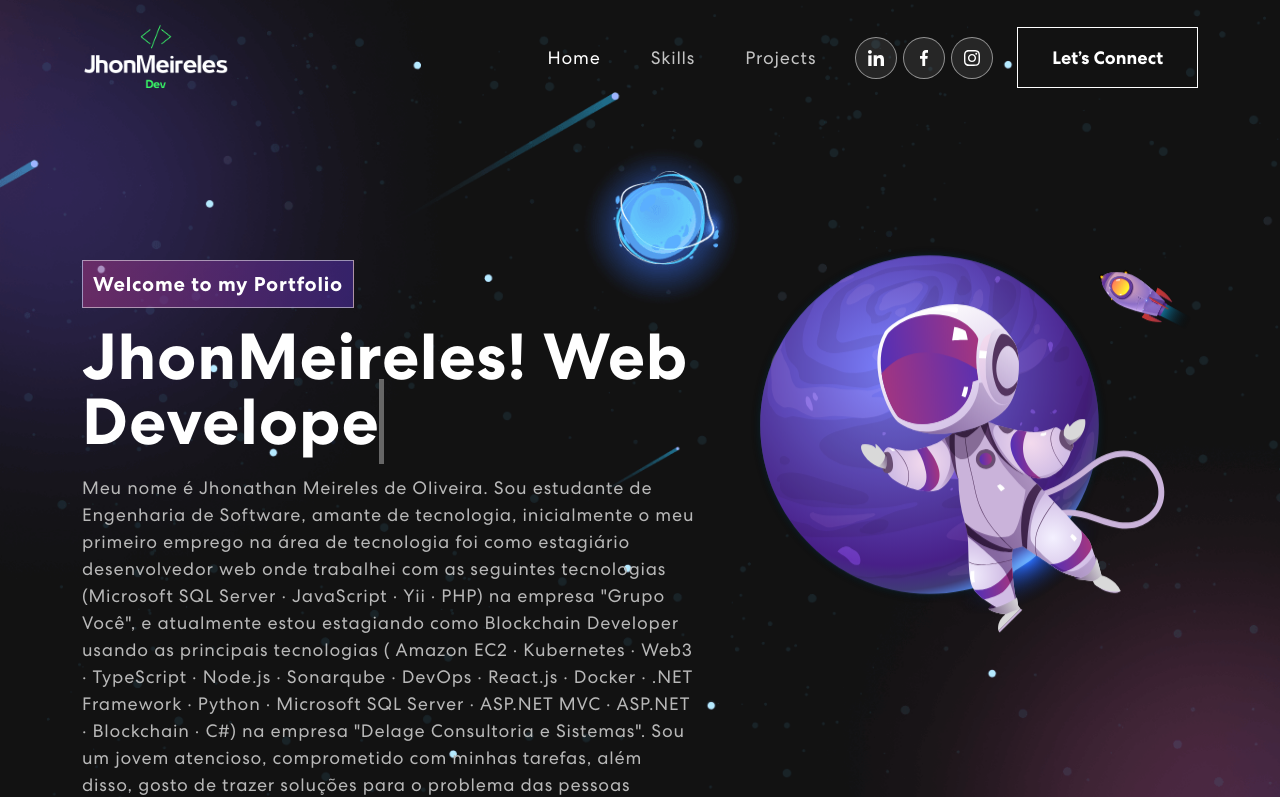
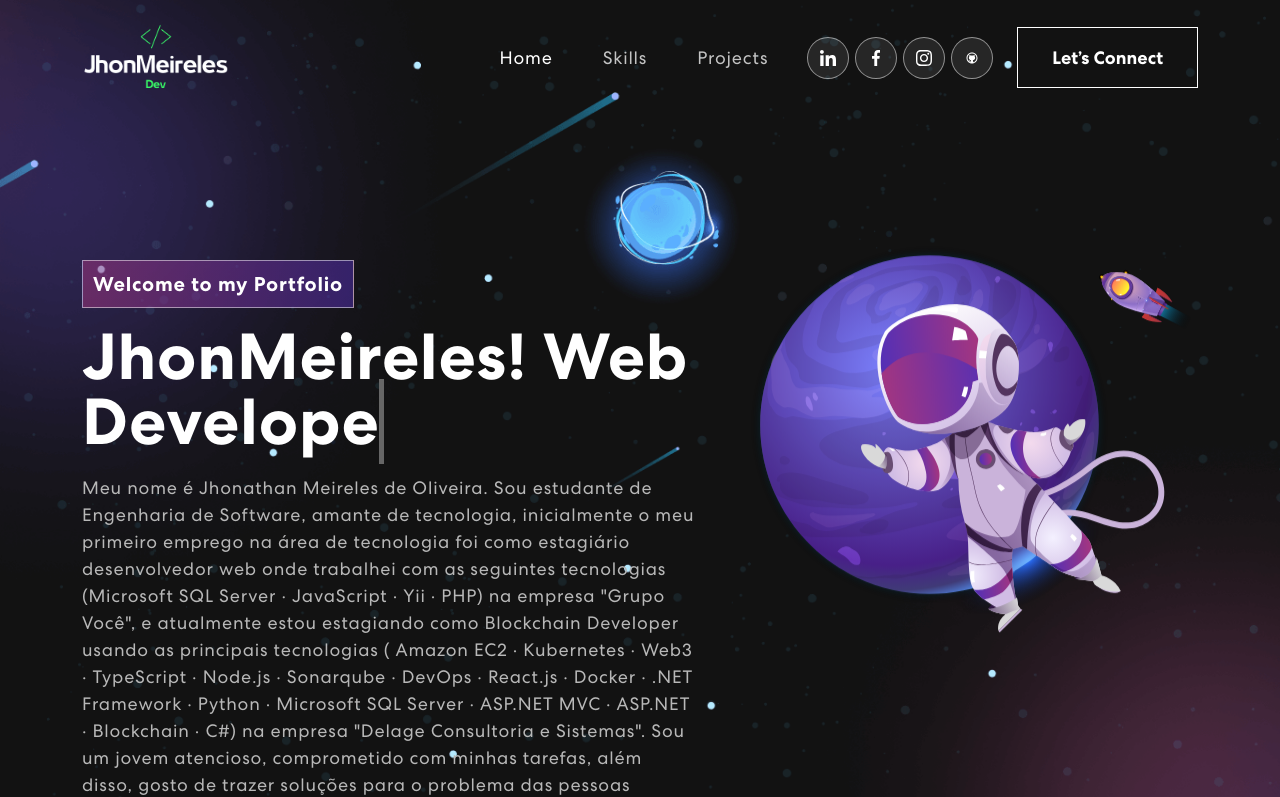
Before and after one commit to jhon4than/portfolio, a React (Create React App) app in the folder portfolio_jhon/: page / in a window 1280 px wide. Shown: the top 797 px of the page. Built offline with nearby package versions, Linux system fonts and the light colour scheme; no server answers.

Commit message:
adicionando github link

```diff
--- a/portfolio_jhon/src/components/Footer.js
+++ b/portfolio_jhon/src/components/Footer.js
@@ -4,6 +4,7 @@ import logo from "../assets/img/JhonMeirele.png";
 import navIcon1 from "../assets/img/nav-icon1.svg";
 import navIcon2 from "../assets/img/nav-icon2.svg";
 import navIcon3 from "../assets/img/nav-icon3.svg";
+import navIcon4 from "../assets/img/nav-icon4.svg";
 
 export const Footer = () => {
   return (
@@ -37,6 +38,9 @@ export const Footer = () => {
               >
                 <img src={navIcon3} alt="Icon" />
               </a>
+              <a href="https://github.com/jhon4than" target="_blank" rel="noreferrer">
+                  <img src={navIcon4} alt="" />
+                </a>
             </div>
             <p>Thank you for attention</p>
           </Col>
--- a/portfolio_jhon/src/components/NavBar.js
+++ b/portfolio_jhon/src/components/NavBar.js
@@ -4,6 +4,7 @@ import logo from "../assets/img/JhonMeirele.png";
 import navIcon1 from "../assets/img/nav-icon1.svg";
 import navIcon2 from "../assets/img/nav-icon2.svg";
 import navIcon3 from "../assets/img/nav-icon3.svg";
+import navIcon4 from "../assets/img/nav-icon4.svg";
 import { HashLink } from "react-router-hash-link";
 import { BrowserRouter as Router } from "react-router-dom";
 
@@ -85,6 +86,9 @@ export const NavBar = () => {
                 <a href="https://www.instagram.com/jhonmeireles/" target="_blank" rel="noreferrer">
                   <img src={navIcon3} alt="" />
                 </a>
+                <a href="https://github.com/jhon4than" target="_blank" rel="noreferrer">
+                  <img src={navIcon4} alt="" />
+                </a>
               </div>
               <HashLink to="#connect">
                 <button className="vvd">
```
Also changed, not shown: portfolio_jhon/src/assets/img/nav-icon4.svg (added).
